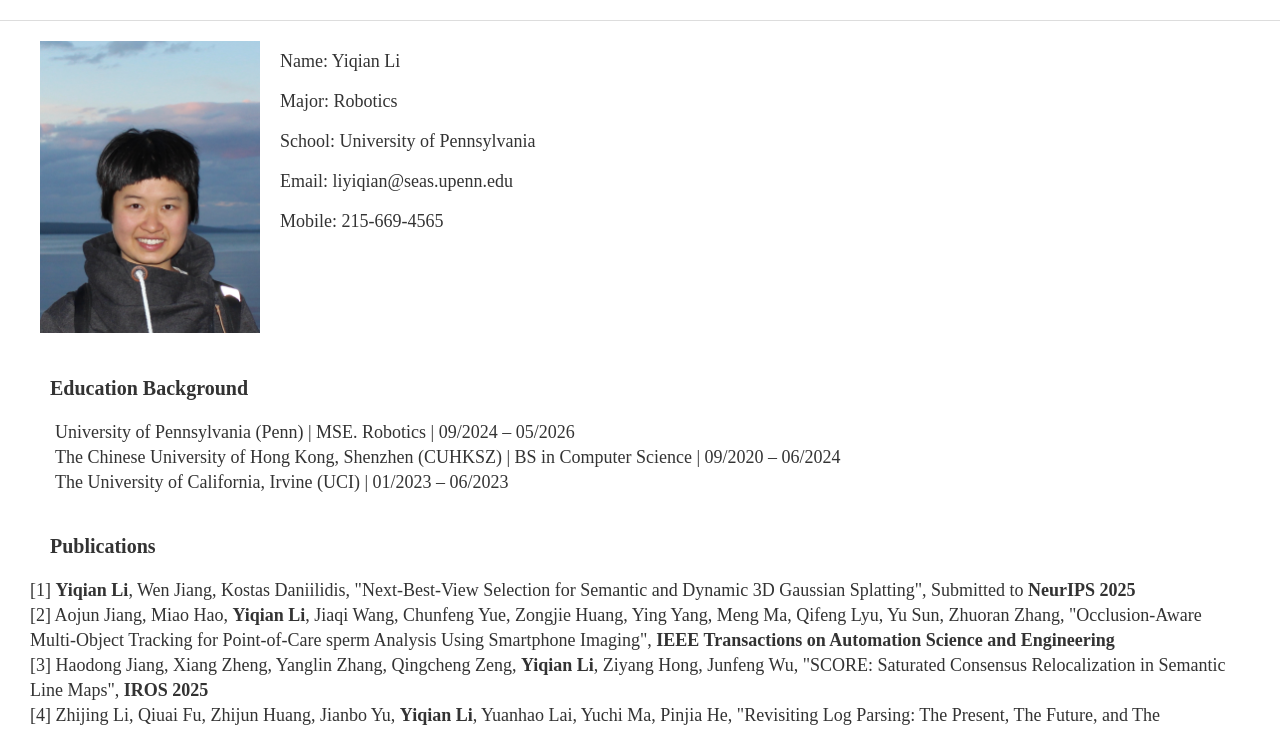
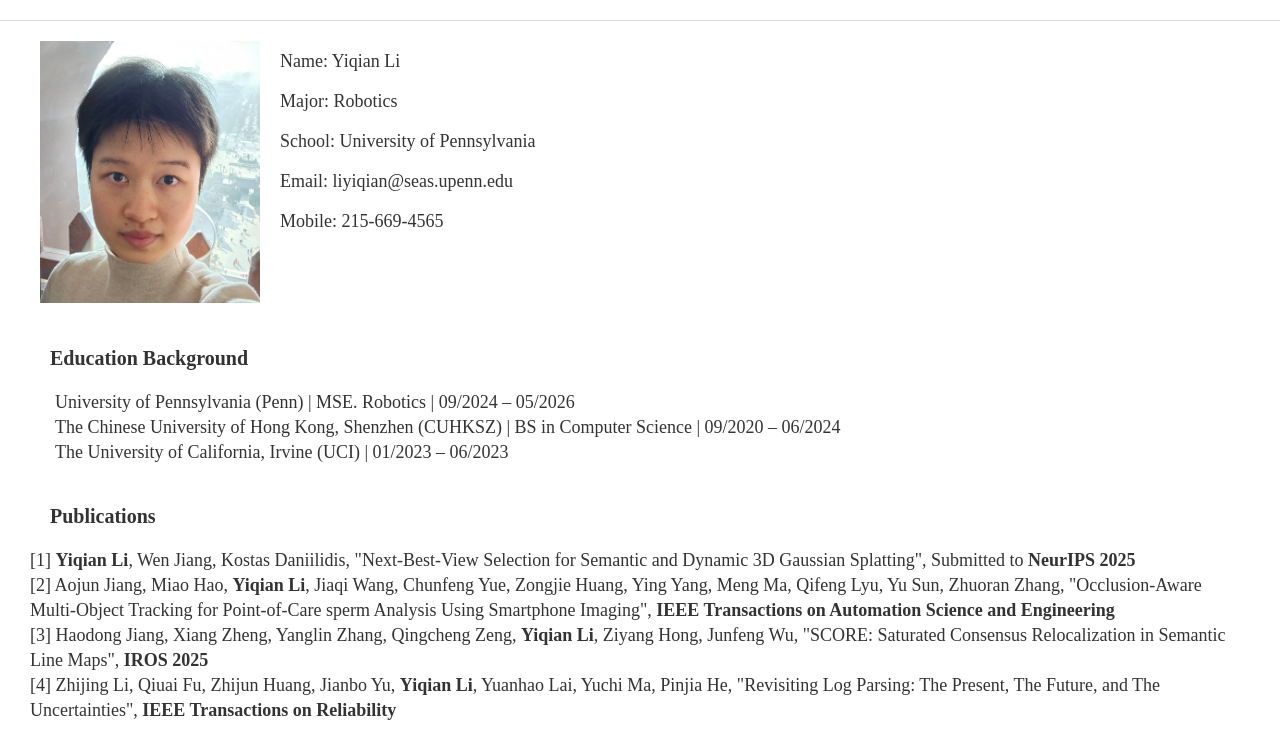
Before and after one commit to Lee-7102/Lee-7102.github.io, a plain HTML site: page index.html in a window 1280 px wide. Shown: the part 60-791 px from the top of the page. Drawn offline with Linux system fonts and the light colour scheme.

Commit message:
modify self image

```diff
--- a/index.html
+++ b/index.html
@@ -22,7 +22,7 @@
 
 <div class="intro">
     <div class="l">
-        <img src="img/self.jpg" width="220">
+        <img src="img/self2.jpg" width="220">
     </div>
     <div class="r">
         <p>Name: Yiqian Li</p>
```
